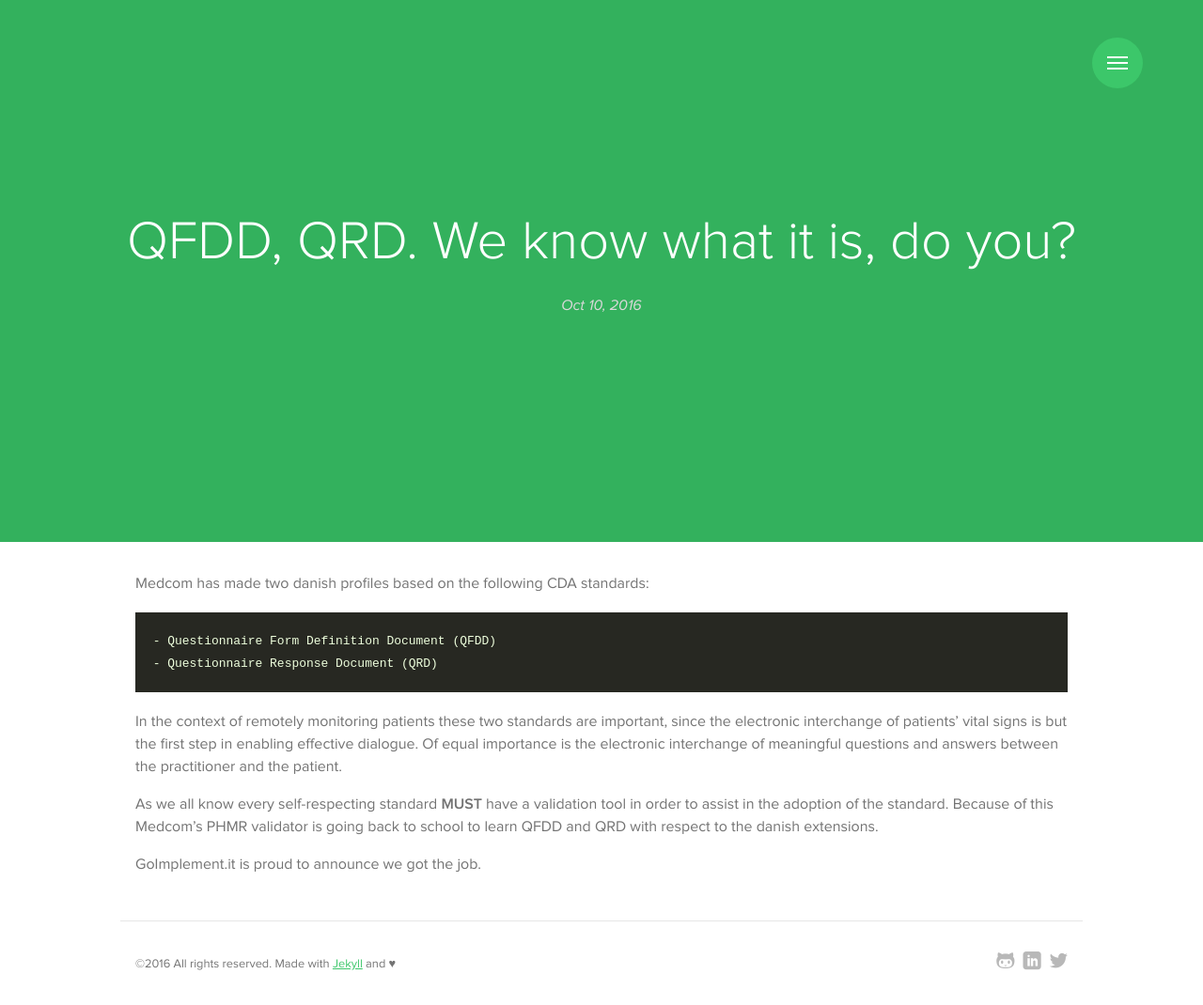
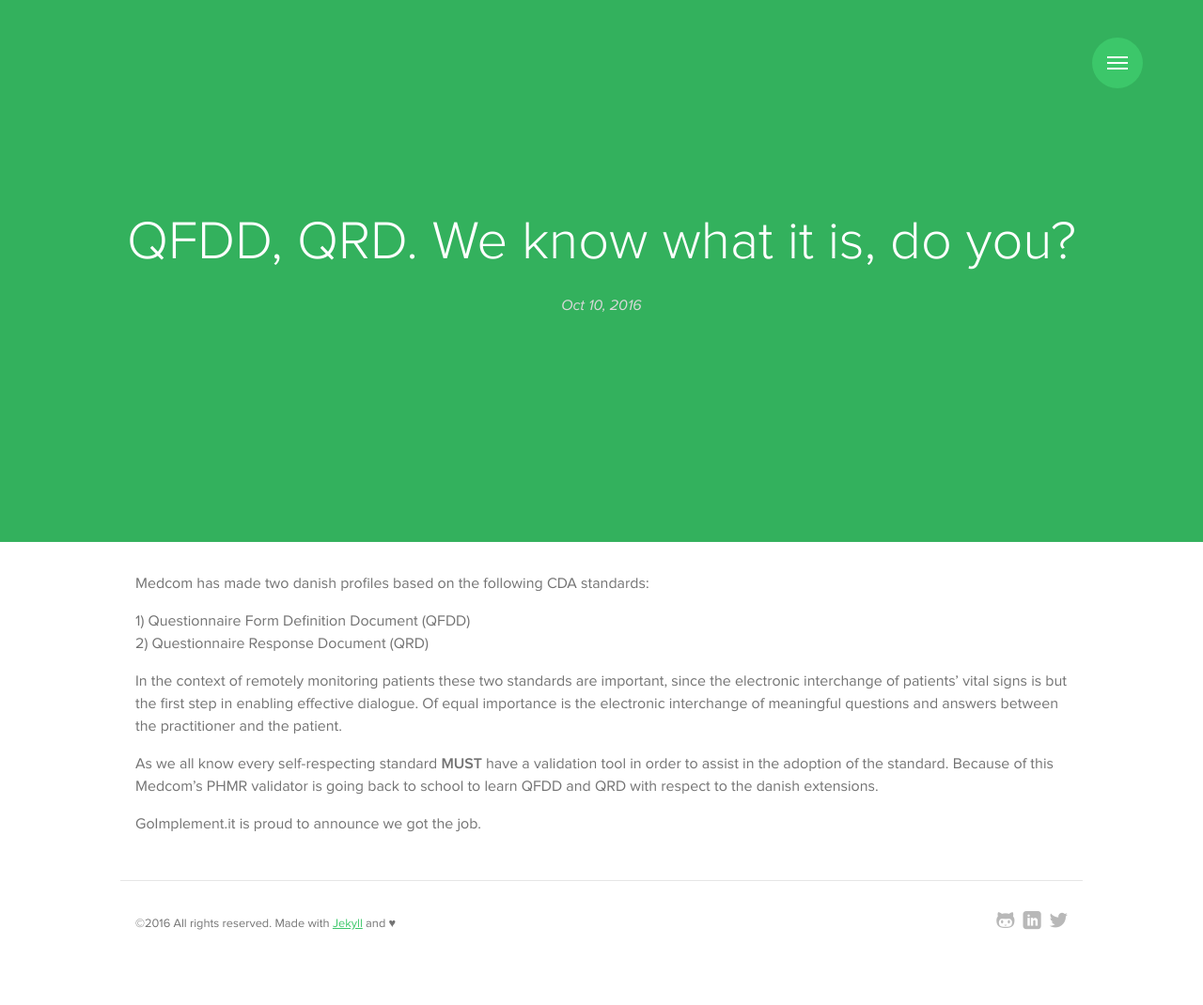
Before and after one commit to goimplementit/goimplementit.github.io, a Jekyll site: the page built from _posts/2016-10-10-medcom-qrd-qfdd-validator.markdown, in a window 1280 px wide. Shown: the whole page at 94% size. Built offline with Jekyll 4.4.1, drawn with Linux system fonts in a browser that asks for light colours; some web fonts are replaced.

Commit message:
Update 2016-10-10-medcom-qrd-qfdd-validator.markdown

```diff
--- a/_posts/2016-10-10-medcom-qrd-qfdd-validator.markdown
+++ b/_posts/2016-10-10-medcom-qrd-qfdd-validator.markdown
@@ -8,8 +8,8 @@
 ---
 Medcom has made two danish profiles based on the following CDA standards:
 
-    - Questionnaire Form Definition Document (QFDD)
-    - Questionnaire Response Document (QRD)
+1) Questionnaire Form Definition Document (QFDD)
+2) Questionnaire Response Document (QRD)
 
 In the context of remotely monitoring patients these two standards are important, since the electronic interchange of patients’ vital signs is but the first step in enabling effective dialogue. Of equal importance is the electronic interchange of meaningful questions and answers between the practitioner and the patient.
 
```
